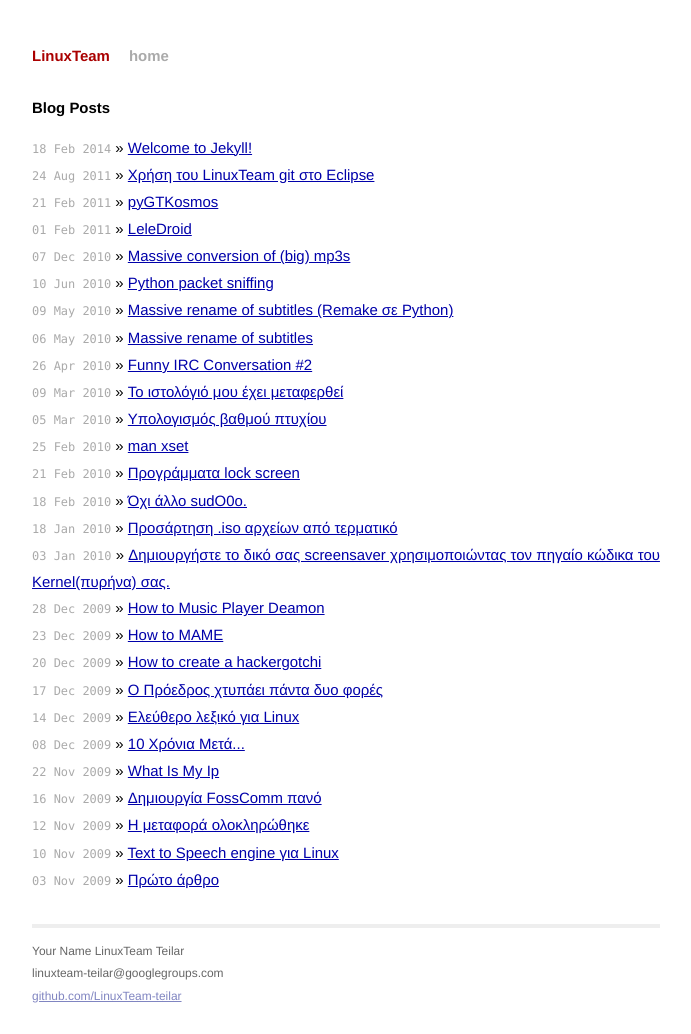
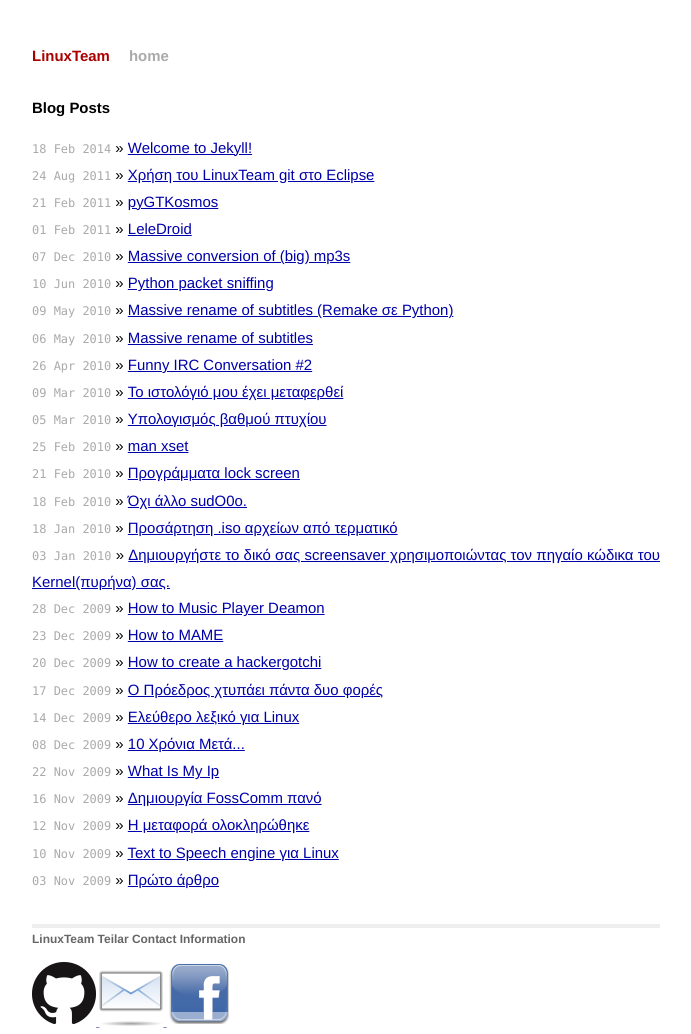
Before and after one commit to LinuxTeam-teilar/jekyll-blog, a Jekyll site: the page built from index.html, in a window 1280 px wide. Shown: the whole page, without its empty margins (294-985 px from the left). Built offline with Jekyll 4.4.1, drawn with Linux system fonts in a browser that asks for light colours; Markdown is read by kramdown in place of the engine named in the settings.

Commit message:
Add images to the urls

```diff
--- a/_config.yml
+++ b/_config.yml
@@ -1,3 +1,4 @@
 name: LinuxTeam
 markdown: redcarpet
 pygments: true
+pagination: 10
--- a/_layouts/default.html
+++ b/_layouts/default.html
@@ -25,11 +25,16 @@
 
           <div class="footer">
             <div class="contact">
-              <p>
-                Your Name LinuxTeam Teilar<br />
-                linuxteam-teilar@googlegroups.com <br />
-                <a href="https://github.com/LinuxTeam-teilar">github.com/LinuxTeam-teilar</a><br />
-              </p>
+                <h1>LinuxTeam Teilar Contact Information</h1>
+                <a href="https://github.com/LinuxTeam-Teilar">
+                    <img src="/images/GitHub-Mark-64px.png"></img>
+                </a>
+                <a href="mailto:linuxteam-teilar@googlegroups.com">
+                    <img width="64" height="64" src="/images/mail-icon.png"></img>
+                 </a>
+                <a href="https://www.facebook.com/groups/199756540536/">
+                    <img src="/images/facebook-icon.png"></img>
+                </a>
             </div>
             </div>
           </div>
```
Also changed, not shown: images/GitHub-Mark-64px.png (added), images/facebook-icon.png (added), images/mail-icon.png (added).
